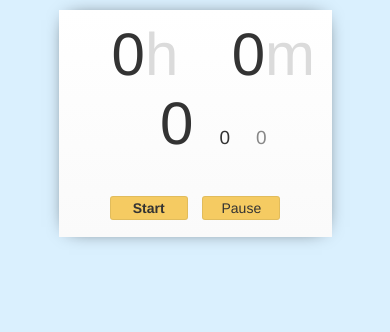
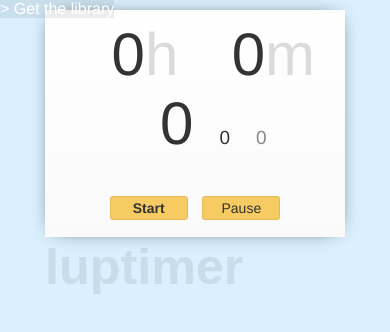
Before and after one commit to GeKorm/luptimer, a plain HTML site: page index.html in a window 390 px wide. Drawn offline with nearby package versions, Linux system fonts and the light colour scheme.

Commit message:
Responsive + library name and link
Added responsive media queries and library links

```diff
--- a/index.html
+++ b/index.html
@@ -13,7 +13,9 @@
   </head>
 
   <body>
-
+    <a href="http://www.luptimer.com/#get">
+		<div id="home">&gt; Get the library</div>
+	</a>
     <div id="owrap">
         <div id="iwrap"> <span id="hoursDsp">0</span>h <span id="minutesDsp">0</span>m <span id="secondsDsp">0</span>
 		<span id="millisecondsDsp">0</span>
@@ -23,6 +25,7 @@
             <div class="gold-button button" id="start-button" style="font-weight: bold;">Start</div>
             <div class="gold-button disabled" id="pause-button" style="outline: none;">Pause</div>
         </div>
+		<span id="afterwr"><h1>luptimer</h1></span>
     </div>
 
 </body>
--- a/style.css
+++ b/style.css
@@ -11,6 +11,34 @@ body {
     user-select: none;
     cursor: context-menu;
 }
+
+#afterwr h1 {
+    font-family: sans-serif;
+    user-select: text;
+    -moz-user-select: text;
+    -webkit-user-select: text;
+    -ms-user-select: text;
+    cursor: text;
+    font-size: 12.9vw;
+    margin: 0;
+    color: rgba(51, 51, 51, 0.1);
+}
+
+#home {
+    font-size: 16px;
+    position: fixed;
+    top:0;
+    left:0;
+    z-index: 10;
+    color: #fff;
+    background: rgba(0, 0, 0, 0.07);
+    text-shadow: 0 0 2px rgba(0, 0, 0, 0.4);
+}
+
+#home:hover {
+    text-shadow: 0 0 2px rgba(255, 255, 255, 0);
+}
+
 .disabled {
     cursor: context-menu !important;
 }
@@ -34,6 +62,7 @@ body {
     text-align: center;
     box-shadow: 0 0 19px -10px black;
 }
+
 #hoursDsp {
     display: inline-block;
     width: 70px;
@@ -153,3 +182,15 @@ body {
         box-shadow: 0 0 19px -16px #000;
     }
 }
+
+@media(max-width: 600px) {
+    #owrap {
+        width: 300px;
+    }
+}
+
+@media(max-width: 320px) {
+    #owrap {
+        width: 160px;
+    }
+}
```
